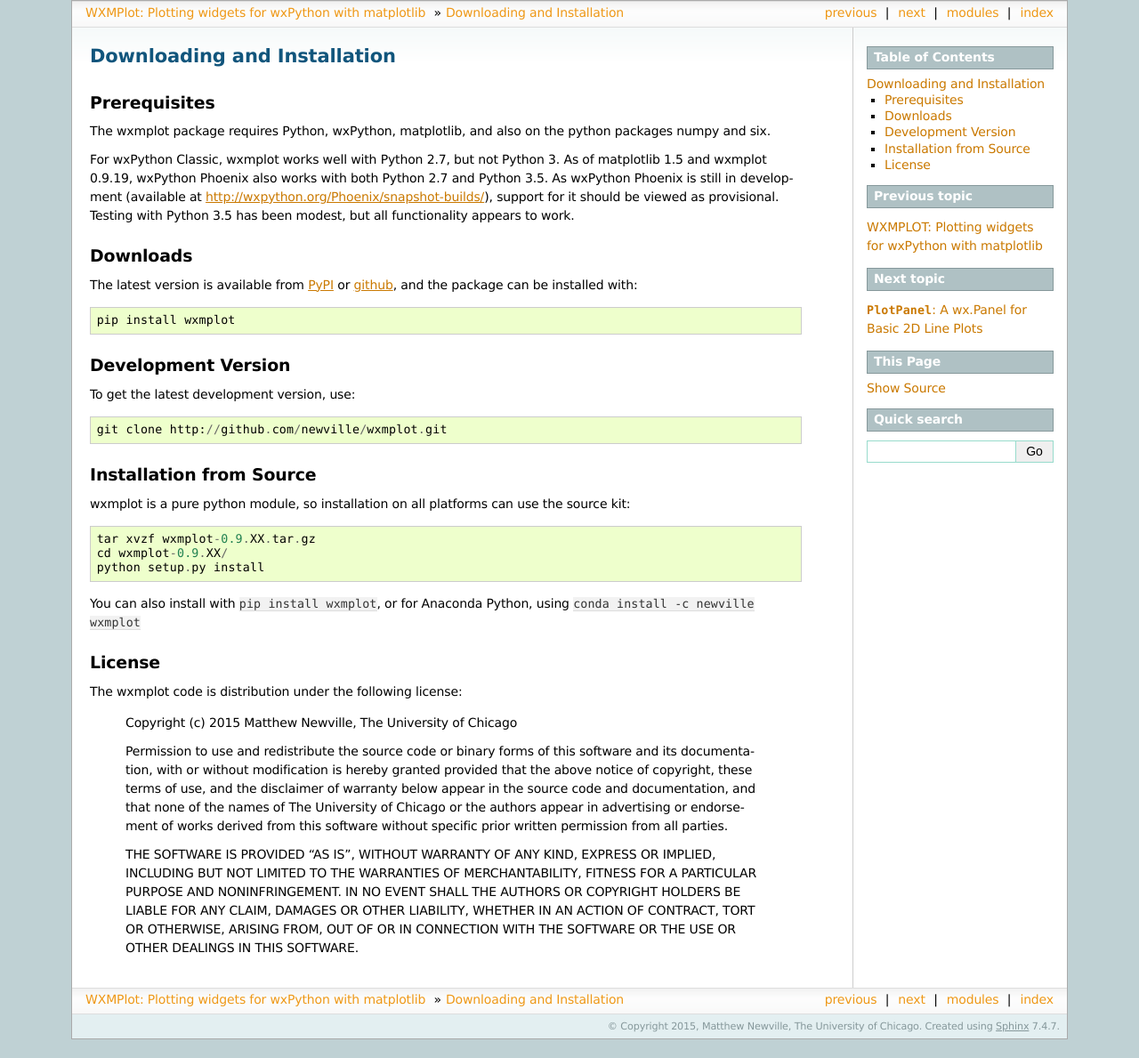
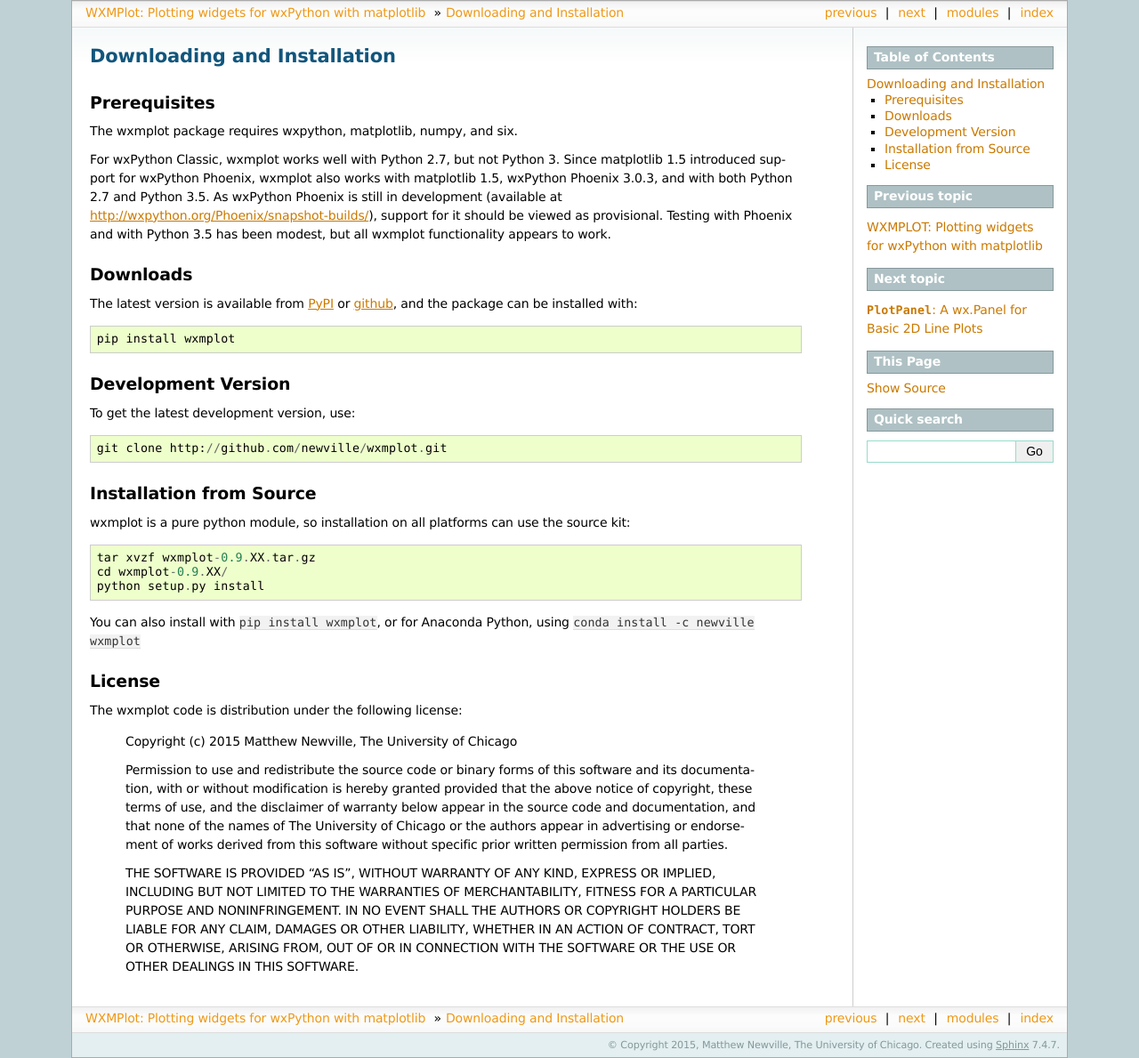
Before and after one commit to newville/wxmplot, a Sphinx documentation site: the page built from doc/installation.rst, in a window 1280 px wide. Shown: the whole page at 89% size. Built offline with Sphinx 7.4.7, drawn with Linux system fonts in a browser that asks for light colours; formulas are drawn with MathJax 3; the version number is read from the project's files by our own code; before the commit the page ends 1168 px from its top, so only the background shows below that.

Commit message:
update doc description for Phoenix and Python 3

```diff
--- a/doc/installation.rst
+++ b/doc/installation.rst
@@ -5,15 +5,15 @@
 Prerequisites
 ~~~~~~~~~~~~~~~
 
-The wxmplot package requires Python, wxPython, matplotlib, and also on the
-python packages numpy and six.
+The wxmplot package requires wxpython, matplotlib, numpy, and six.
 
 For wxPython Classic, wxmplot works well with Python 2.7, but not Python 3.
-As of matplotlib 1.5 and wxmplot 0.9.19, wxPython Phoenix also works with
-both Python 2.7 and Python 3.5.  As wxPython Phoenix is still in
-development (available at http://wxpython.org/Phoenix/snapshot-builds/),
-support for it should be viewed as provisional.   Testing with Python 3.5
-has been modest, but all functionality appears to work.
+Since matplotlib 1.5 introduced support for wxPython Phoenix, wxmplot also
+works with matplotlib 1.5, wxPython Phoenix 3.0.3, and with both Python 2.7
+and Python 3.5.  As wxPython Phoenix is still in development (available at
+http://wxpython.org/Phoenix/snapshot-builds/), support for it should be
+viewed as provisional.  Testing with Phoenix and with Python 3.5 has been
+modest, but all wxmplot functionality appears to work.
 
 Downloads
 ~~~~~~~~~~~~~
```
